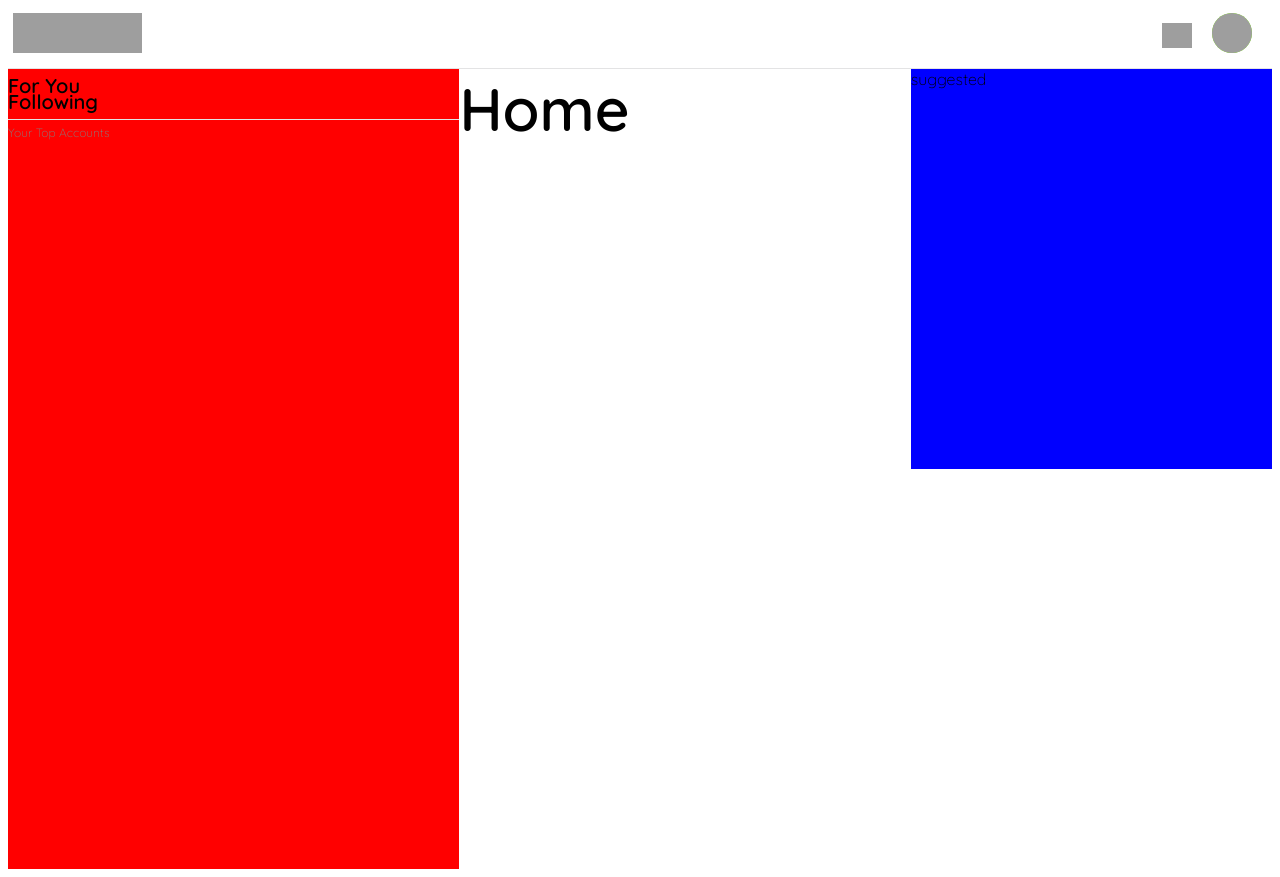
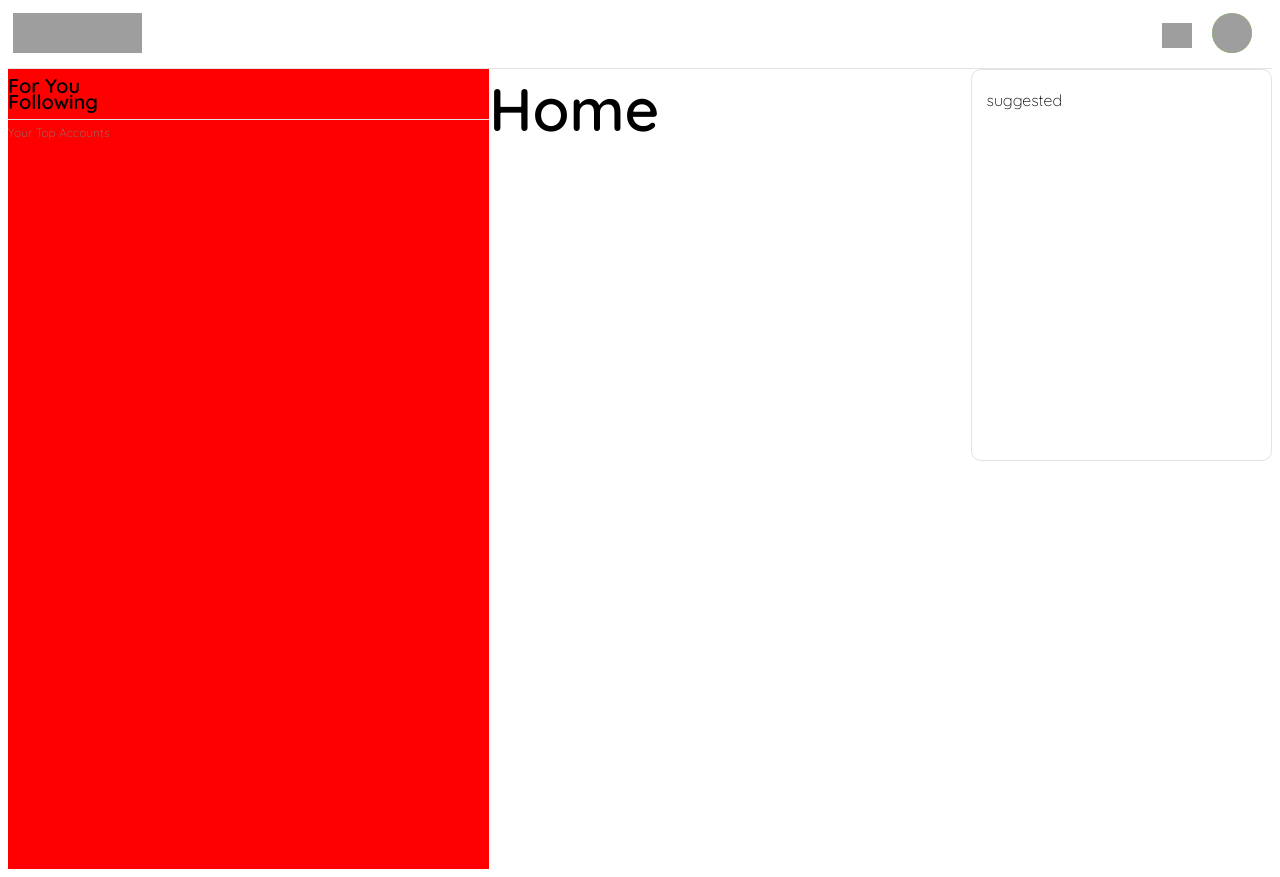
Before and after one commit to csdj92/birdwatch, a React (Create React App) app: page /#/ in a window 1280 px wide. Built offline with nearby package versions, Linux system fonts and the light colour scheme; grey boxes are pictures that could not be loaded.

Commit message:
style suggested box

```diff
--- a/src/App.css
+++ b/src/App.css
@@ -82,9 +82,12 @@ hr{
   margin:5px 20px 0 20px;
 }
 
+/*HomePage*/
+
 .container{
   display:flex;
   flex-direction:row;
+  justify-content: space-between;
 }
 
 .followerscol{
@@ -94,9 +97,11 @@ height: 800px
 }
 
 .suggested-box{
-  background-color: blue;
-  width: 400px;
-  height: 400px;
+  width: 280px;
+  height: 350px;
+  border:solid 1px rgba(227,227,228) ;
+  border-radius: 10px;
+  padding: 20px 15px;
 }
 
 .feed{
```
